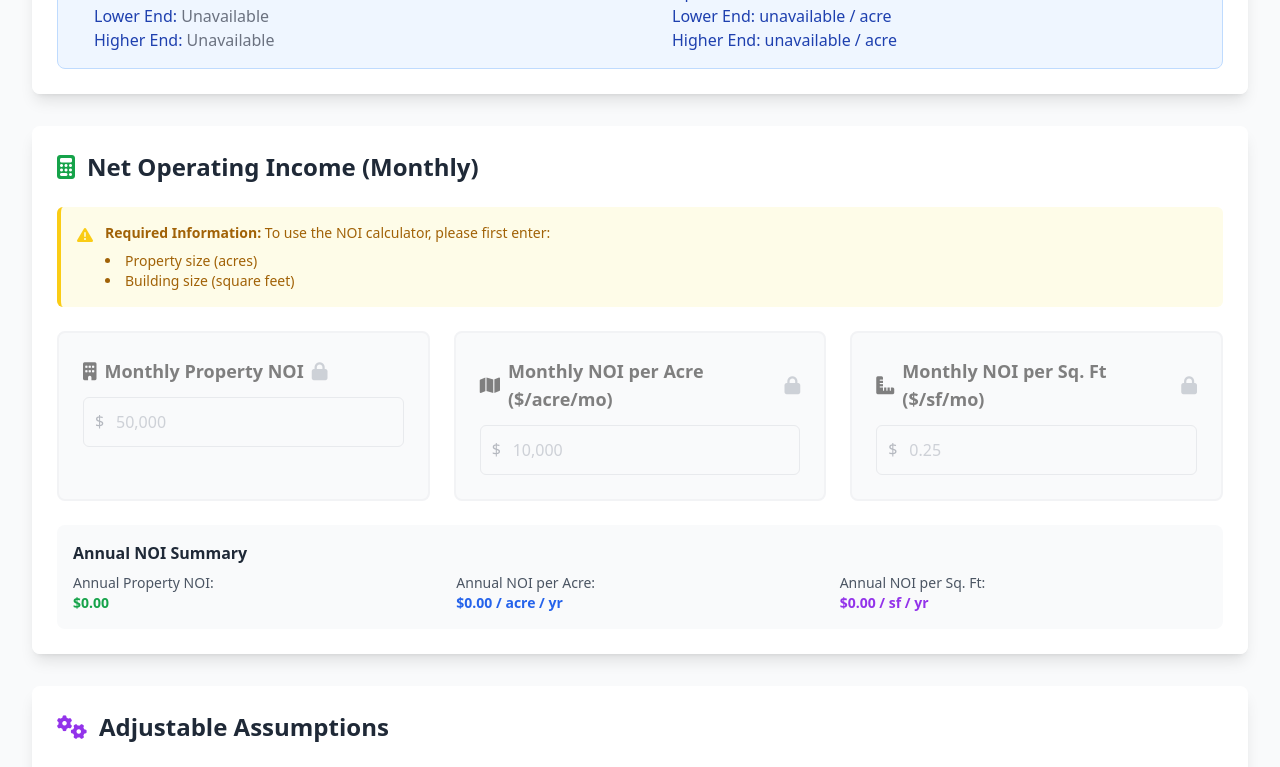
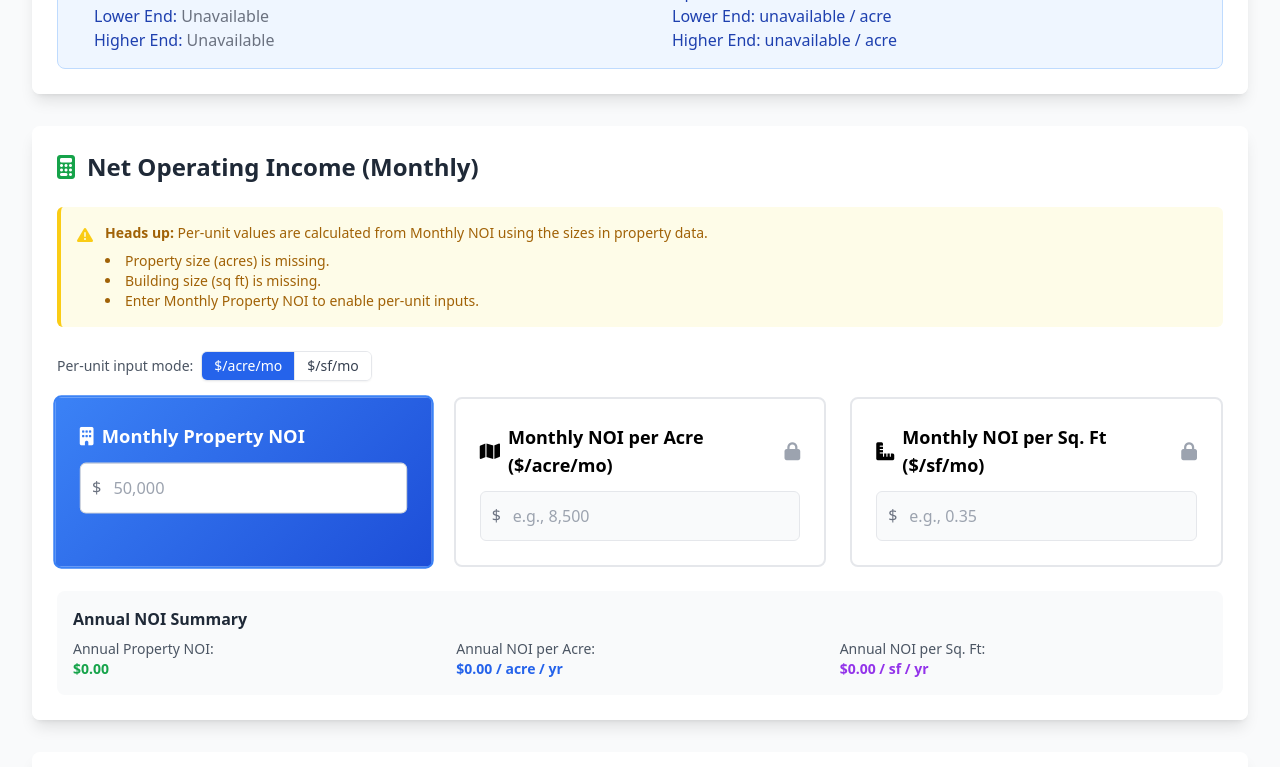
Before and after one commit to deploy9606/frontend, a React (Vite) app: page /cap-rate in a window 1280 px wide. Shown: the part 720-1487 px from the top of the page. Built offline with nearby package versions, Linux system fonts and the light colour scheme.

Commit message:
changing NOI calculator

```diff
--- a/src/components/cap-rate/NOICalculator.tsx
+++ b/src/components/cap-rate/NOICalculator.tsx
@@ -3,7 +3,7 @@ import type { NOIData, CapRatePropertyData } from "../../types";
 import {
   parseFormattedNumber,
   formatCurrency,
-  formatStringValue,
+
   formatNumber,
 } from "../../utils/calculations";
 
@@ -13,132 +13,119 @@ interface NOICalculatorProps {
   propertyData: CapRatePropertyData;
 }
 
+/**
+ * Logic enforced:
+ * Monthly NOI = ($/acre/mo × acres) + ($/sf/mo × building sf)
+ *
+ * - User enters Monthly NOI (editable).
+ * - Then user can edit EITHER $/acre/mo OR $/sf/mo (selectable). The other is auto-calculated
+ *   so the identity holds. Sizes come only from `propertyData`.
+ */
 export const NOICalculator: React.FC<NOICalculatorProps> = ({
   noiData,
   setNoiData,
   propertyData,
 }) => {
-  const [activeSection, setActiveSection] = useState<"monthly" | "acre" | "sqft">(
-    "monthly"
-  );
+  const [activeSection, setActiveSection] = useState<"monthly" | "acre" | "sqft">("monthly");
+  const [inputMode, setInputMode] = useState<"acre" | "sqft">("acre"); // which per-unit rate is user-editable
 
-  // Which per-unit rate should remain fixed when user edits total Monthly NOI?
-  const [lastEditedRate, setLastEditedRate] = useState<"acre" | "sqft" | null>(null);
+  const acres = propertyData.propertySize ? parseFormattedNumber(propertyData.propertySize) : 0;
+  const sqft = propertyData.buildingSize ? parseFormattedNumber(propertyData.buildingSize) : 0;
 
-  const handleNOIChange = (
-    section: "monthly" | "acre" | "sqft",
-    value: string
+  const monthlyTotal = noiData.monthlyPropertyNOI
+    ? parseFormattedNumber(noiData.monthlyPropertyNOI)
+    : 0;
+
+  const acreRate = noiData.monthlyAcreNOI
+    ? parseFormattedNumber(noiData.monthlyAcreNOI)
+    : 0;
+
+  const sqftRate = noiData.monthlySqFtNOI
+    ? parseFormattedNumber(noiData.monthlySqFtNOI)
+    : 0;
+
+  const missingAcres = !propertyData.propertySize || acres <= 0;
+  const missingSqft = !propertyData.buildingSize || sqft <= 0;
+  const sizesReady = !missingAcres && !missingSqft;
+
+  // --- Helpers
+  const fmtNum = (n: number, dp: number) => formatNumber(isFinite(n) ? n : 0, dp);
+
+  const recomputeOtherRate = (
+    locked: "acre" | "sqft",
+    totalMonthly: number,
+    lockedVal: number
   ) => {
-    // Require both sizes to compute derived values
-    if (!propertyData.propertySize || !propertyData.buildingSize) return;
-
-    const acres = parseFormattedNumber(propertyData.propertySize);
-    const sqft = parseFormattedNumber(propertyData.buildingSize);
-    if (!acres || !sqft) return; // guard against zero/invalid sizes
-
-    const v = parseFormattedNumber(value);
-
-    // Current rates (monthly)
-    const currentAcreRate = parseFormattedNumber(noiData.monthlyAcreNOI); // $/acre/mo
-    const currentSqftRate = parseFormattedNumber(noiData.monthlySqFtNOI); // $/sf/mo
-
-    if (section === "monthly") {
-      const monthlyProp = v;
-
-      // decide which rate is locked
-      let locked: "acre" | "sqft" | null = lastEditedRate;
-      if (!locked) {
-        if (currentAcreRate > 0) locked = "acre";
-        else if (currentSqftRate > 0) locked = "sqft";
-      }
-
-      if (locked === "acre" && currentAcreRate >= 0) {
-        const remainder = monthlyProp - currentAcreRate * acres;
-        const newSqftRate = remainder / sqft;
-        setNoiData((prev) => ({
-          ...prev,
-          monthlyPropertyNOI: formatStringValue(value),
-          monthlyAcreNOI: formatNumber(currentAcreRate, 2),
-          monthlySqFtNOI: formatNumber(newSqftRate, 4),
-        }));
-      } else if (locked === "sqft" && currentSqftRate >= 0) {
-        const remainder = monthlyProp - currentSqftRate * sqft;
-        const newAcreRate = remainder / acres;
-        setNoiData((prev) => ({
-          ...prev,
-          monthlyPropertyNOI: formatStringValue(value),
-          monthlyAcreNOI: formatNumber(newAcreRate, 2),
-          monthlySqFtNOI: formatNumber(currentSqftRate, 4),
-        }));
-      } else {
-        // No locked rate yet → keep total, zero the per-unit rates until user sets one
-        setNoiData((prev) => ({
-          ...prev,
-          monthlyPropertyNOI: formatStringValue(value),
-          monthlyAcreNOI: "0.00",
-          monthlySqFtNOI: "0.0000",
-        }));
-      }
-    } else if (section === "acre") {
-      const acreRate = v; // $/acre/mo
-      const monthlyProp = acreRate * acres + currentSqftRate * sqft;
+    if (!sizesReady) {
       setNoiData((prev) => ({
         ...prev,
-        monthlyPropertyNOI: formatNumber(monthlyProp, 2),
-        monthlyAcreNOI: formatStringValue(value),
-        monthlySqFtNOI: formatNumber(currentSqftRate, 4),
+        monthlyPropertyNOI: fmtNum(totalMonthly, 2),
+        monthlyAcreNOI: locked === "acre" ? fmtNum(lockedVal, 2) : "0.00",
+        monthlySqFtNOI: locked === "sqft" ? fmtNum(lockedVal, 4) : "0.0000",
       }));
-      setLastEditedRate("acre");
-    } else if (section === "sqft") {
-      const sqftRate = v; // $/sf/mo
-      const monthlyProp = currentAcreRate * acres + sqftRate * sqft;
+      return;
+    }
+
+    if (locked === "acre") {
+      // total = acreRate*acres + sqftRate*sqft  =>  sqftRate = (total - acreRate*acres)/sqft
+      const newSqftRate = (totalMonthly - lockedVal * acres) / sqft;
       setNoiData((prev) => ({
         ...prev,
-        monthlyPropertyNOI: formatNumber(monthlyProp, 2),
-        monthlyAcreNOI: formatNumber(currentAcreRate, 2),
-        monthlySqFtNOI: formatStringValue(value),
+        monthlyPropertyNOI: fmtNum(totalMonthly, 2),
+        monthlyAcreNOI: fmtNum(lockedVal, 2),
+        monthlySqFtNOI: fmtNum(newSqftRate, 4),
       }));
-      setLastEditedRate("sqft");
+    } else {
+      // locked === "sqft" => acreRate = (total - sqftRate*sqft)/acres
+      const newAcreRate = (totalMonthly - lockedVal * sqft) / acres;
+      setNoiData((prev) => ({
+        ...prev,
+        monthlyPropertyNOI: fmtNum(totalMonthly, 2),
+        monthlyAcreNOI: fmtNum(newAcreRate, 2),
+        monthlySqFtNOI: fmtNum(lockedVal, 4),
+      }));
     }
+  };
 
-    setActiveSection(section);
+  // --- Handlers
+  const handleMonthlyChange = (value: string) => {
+    const v = parseFormattedNumber(value);
+    // Keep the currently selected inputMode as the "locked" rate; recompute the other
+    const lockedVal = inputMode === "acre" ? acreRate : sqftRate;
+    recomputeOtherRate(inputMode, isNaN(v) ? 0 : v, lockedVal);
+    setActiveSection("monthly");
+  };
+
+  const handleAcreRateChange = (value: string) => {
+    setInputMode("acre");
+    const v = parseFormattedNumber(value);
+    // Recompute sqft rate to keep total constant
+    recomputeOtherRate("acre", monthlyTotal, isNaN(v) ? 0 : v);
+    setActiveSection("acre");
+  };
+
+  const handleSqftRateChange = (value: string) => {
+    setInputMode("sqft");
+    const v = parseFormattedNumber(value);
+    // Recompute acre rate to keep total constant
+    recomputeOtherRate("sqft", monthlyTotal, isNaN(v) ? 0 : v);
+    setActiveSection("sqft");
   };
 
   const getSectionClass = (section: "monthly" | "acre" | "sqft") => {
-    const isDisabled = isFieldDisabled();
-    const baseClass = `noi-section p-6 rounded-lg border-2 transition-all ${
-      isDisabled
-        ? "cursor-not-allowed opacity-50 border-gray-200 bg-gray-100"
-        : "cursor-pointer"
-    }`;
-
-    if (isDisabled) {
-      return baseClass;
-    }
-
-    return `${baseClass} ${
-      activeSection === section
-        ? "active border-blue-500"
-        : "border-gray-200 hover:border-gray-300"
+    const base = "noi-section p-6 rounded-lg border-2 transition-all";
+    return `${base} ${
+      activeSection === section ? "active border-blue-500" : "border-gray-200 hover:border-gray-300"
     }`;
   };
 
-  const isFieldDisabled = (): boolean => {
-    return !propertyData.propertySize || !propertyData.buildingSize;
+  const perUnitDisabledReason = () => {
+    if (!sizesReady) return "Enter property acres and building sq ft first";
+    if (!noiData.monthlyPropertyNOI || monthlyTotal === 0) return "Enter Monthly NOI first";
+    return "";
   };
 
-  const getTooltipMessage = (): string => {
-    if (!propertyData.propertySize && !propertyData.buildingSize) {
-      return "Please enter both property size (acres) and building size (sq ft) first";
-    }
-    if (!propertyData.propertySize) {
-      return "Please enter property size (acres) first";
-    }
-    if (!propertyData.buildingSize) {
-      return "Please enter building size (sq ft) first";
-    }
-    return "";
-  };
+  const perUnitInputsEnabled = sizesReady && monthlyTotal !== 0;
 
   return (
     <div className="glass-effect rounded-lg p-6 shadow-lg">
@@ -147,8 +134,8 @@ export const NOICalculator: React.FC<NOICalculatorProps> = ({
         Net Operating Income (Monthly)
       </h2>
 
-      {/* Info message when sizes are missing */}
-      {(!propertyData.propertySize || !propertyData.buildingSize) && (
+      {/* Notices */}
+      {(!sizesReady || monthlyTotal === 0) && (
         <div className="mb-6 p-4 bg-yellow-50 border-l-4 border-yellow-400 rounded-md">
           <div className="flex">
             <div className="flex-shrink-0">
@@ -156,59 +143,91 @@ export const NOICalculator: React.FC<NOICalculatorProps> = ({
             </div>
             <div className="ml-3">
               <p className="text-sm text-yellow-700">
-                <strong>Required Information:</strong> To use the NOI calculator, please first enter:
+                <strong>Heads up:</strong> Per-unit values are calculated from Monthly NOI using the sizes in
+                property data.
               </p>
               <ul className="mt-2 text-sm text-yellow-700 list-disc list-inside">
-                {!propertyData.propertySize && <li>Property size (acres)</li>}
-                {!propertyData.buildingSize && <li>Building size (square feet)</li>}
+                {!sizesReady && (
+                  <>
+                    {missingAcres && <li>Property size (acres) is missing.</li>}
+                    {missingSqft && <li>Building size (sq ft) is missing.</li>}
+                  </>
+                )}
+                {monthlyTotal === 0 && <li>Enter Monthly Property NOI to enable per-unit inputs.</li>}
               </ul>
             </div>
           </div>
         </div>
       )}
 
+      {/* Input mode toggle */}
+      <div className="mb-4 flex items-center gap-2">
+        <span className="text-sm text-gray-600">Per-unit input mode:</span>
+        <div className="inline-flex rounded-md shadow-sm overflow-hidden border border-gray-200">
+          <button
+            type="button"
+            className={`px-3 py-1 text-sm ${inputMode === "acre" ? "bg-blue-600 text-white" : "bg-white text-gray-700"}`}
+            onClick={() => {
+              setInputMode("acre");
+              // When switching, recompute the *now disabled* field from the current locked one
+              recomputeOtherRate("acre", monthlyTotal, acreRate);
+            }}
+            disabled={!perUnitInputsEnabled}
+            title={!perUnitInputsEnabled ? perUnitDisabledReason() : ""}
+          >
+            $/acre/mo
+          </button>
+          <button
+            type="button"
+            className={`px-3 py-1 text-sm border-l border-gray-200 ${
+              inputMode === "sqft" ? "bg-blue-600 text-white" : "bg-white text-gray-700"
+            }`}
+            onClick={() => {
+              setInputMode("sqft");
+              recomputeOtherRate("sqft", monthlyTotal, sqftRate);
+            }}
+            disabled={!perUnitInputsEnabled}
+            title={!perUnitInputsEnabled ? perUnitDisabledReason() : ""}
+          >
+            $/sf/mo
+          </button>
+        </div>
+      </div>
+
       <div className="grid grid-cols-1 md:grid-cols-3 gap-6">
-        {/* Monthly Property NOI */}
+        {/* Monthly Property NOI (editable) */}
         <div
           className={getSectionClass("monthly")}
-          onClick={() => !isFieldDisabled() && setActiveSection("monthly")}
-          title={isFieldDisabled() ? getTooltipMessage() : ""}
+          onClick={() => setActiveSection("monthly")}
         >
           <h3 className="text-lg font-semibold mb-3 flex items-center">
             <i className="fas fa-building mr-2"></i>
             Monthly Property NOI
-            {isFieldDisabled() && (
-              <i className="fas fa-lock ml-2 text-gray-400" title={getTooltipMessage()}></i>
-            )}
           </h3>
           <div className="relative">
             <span className="absolute left-3 top-3 text-gray-500">$</span>
             <input
               type="text"
               value={noiData.monthlyPropertyNOI}
-              onChange={(e) => handleNOIChange("monthly", e.target.value)}
-              className={`block w-full pl-8 pr-3 py-3 border border-gray-300 rounded-md focus:outline-none focus:ring-2 focus:ring-blue-500 ${
-                isFieldDisabled() ? "cursor-not-allowed bg-gray-100" : ""
-              }`}
+              onChange={(e) => handleMonthlyChange(e.target.value)}
+              className="block w-full pl-8 pr-3 py-3 border border-gray-300 rounded-md focus:outline-none focus:ring-2 focus:ring-blue-500"
               placeholder="50,000"
-              onFocus={() => !isFieldDisabled() && setActiveSection("monthly")}
-              disabled={isFieldDisabled()}
-              title={isFieldDisabled() ? getTooltipMessage() : ""}
+              onFocus={() => setActiveSection("monthly")}
             />
           </div>
         </div>
 
-        {/* Monthly NOI per Acre ($/acre/mo) */}
+        {/* Monthly NOI per Acre (editable if mode=acre; otherwise read-only) */}
         <div
           className={getSectionClass("acre")}
-          onClick={() => !isFieldDisabled() && setActiveSection("acre")}
-          title={isFieldDisabled() ? getTooltipMessage() : ""}
+          onClick={() => setActiveSection("acre")}
+          title={!perUnitInputsEnabled ? perUnitDisabledReason() : ""}
         >
           <h3 className="text-lg font-semibold mb-3 flex items-center">
             <i className="fas fa-map mr-2"></i>
             Monthly NOI per Acre ($/acre/mo)
-            {isFieldDisabled() && (
-              <i className="fas fa-lock ml-2 text-gray-400" title={getTooltipMessage()}></i>
+            {(!perUnitInputsEnabled || inputMode !== "acre") && (
+              <i className="fas fa-lock ml-2 text-gray-400"></i>
             )}
           </h3>
           <div className="relative">
@@ -216,29 +235,30 @@ export const NOICalculator: React.FC<NOICalculatorProps> = ({
             <input
               type="text"
               value={noiData.monthlyAcreNOI}
-              onChange={(e) => handleNOIChange("acre", e.target.value)}
-              className={`block w-full pl-8 pr-3 py-3 border border-gray-300 rounded-md focus:outline-none focus:ring-2 focus:ring-blue-500 ${
-                isFieldDisabled() ? "cursor-not-allowed bg-gray-100" : ""
+              onChange={(e) => handleAcreRateChange(e.target.value)}
+              className={`block w-full pl-8 pr-3 py-3 border rounded-md focus:outline-none ${
+                inputMode === "acre" && perUnitInputsEnabled
+                  ? "border-gray-300 focus:ring-2 focus:ring-blue-500"
+                  : "border-gray-200 bg-gray-50 cursor-not-allowed"
               }`}
-              placeholder="10,000"
-              onFocus={() => !isFieldDisabled() && setActiveSection("acre")}
-              disabled={isFieldDisabled()}
-              title={isFieldDisabled() ? getTooltipMessage() : ""}
+              placeholder="e.g., 8,500"
+              onFocus={() => setActiveSection("acre")}
+              disabled={!perUnitInputsEnabled || inputMode !== "acre"}
             />
           </div>
         </div>
 
-        {/* Monthly NOI per Sq. Ft ($/sf/mo) */}
+        {/* Monthly NOI per Sq. Ft (editable if mode=sqft; otherwise read-only) */}
         <div
           className={getSectionClass("sqft")}
-          onClick={() => !isFieldDisabled() && setActiveSection("sqft")}
-          title={isFieldDisabled() ? getTooltipMessage() : ""}
+          onClick={() => setActiveSection("sqft")}
+          title={!perUnitInputsEnabled ? perUnitDisabledReason() : ""}
         >
           <h3 className="text-lg font-semibold mb-3 flex items-center">
             <i className="fas fa-ruler-combined mr-2"></i>
             Monthly NOI per Sq. Ft ($/sf/mo)
-            {isFieldDisabled() && (
-              <i className="fas fa-lock ml-2 text-gray-400" title={getTooltipMessage()}></i>
+            {(!perUnitInputsEnabled || inputMode !== "sqft") && (
+              <i className="fas fa-lock ml-2 text-gray-400"></i>
             )}
           </h3>
           <div className="relative">
@@ -246,19 +266,19 @@ export const NOICalculator: React.FC<NOICalculatorProps> = ({
             <input
               type="text"
               value={noiData.monthlySqFtNOI}
-              onChange={(e) => handleNOIChange("sqft", e.target.value)}
-              className={`block w-full pl-8 pr-3 py-3 border border-gray-300 rounded-md focus:outline-none focus:ring-2 focus:ring-blue-500 ${
-                isFieldDisabled() ? "cursor-not-allowed bg-gray-100" : ""
+              onChange={(e) => handleSqftRateChange(e.target.value)}
+              className={`block w-full pl-8 pr-3 py-3 border rounded-md focus:outline-none ${
+                inputMode === "sqft" && perUnitInputsEnabled
+                  ? "border-gray-300 focus:ring-2 focus:ring-blue-500"
+                  : "border-gray-200 bg-gray-50 cursor-not-allowed"
               }`}
-              placeholder="0.25"
-              onFocus={() => !isFieldDisabled() && setActiveSection("sqft")}
-              disabled={isFieldDisabled()}
-              title={isFieldDisabled() ? getTooltipMessage() : ""}
+              placeholder="e.g., 0.35"
+              onFocus={() => setActiveSection("sqft")}
+              disabled={!perUnitInputsEnabled || inputMode !== "sqft"}
             />
           </div>
         </div>
       </div>
-
       {/* Summary */}
       <div className="mt-6 p-4 bg-gray-50 rounded-lg">
         <h4 className="font-semibold text-gray-800 mb-2">Annual NOI Summary</h4>
```
